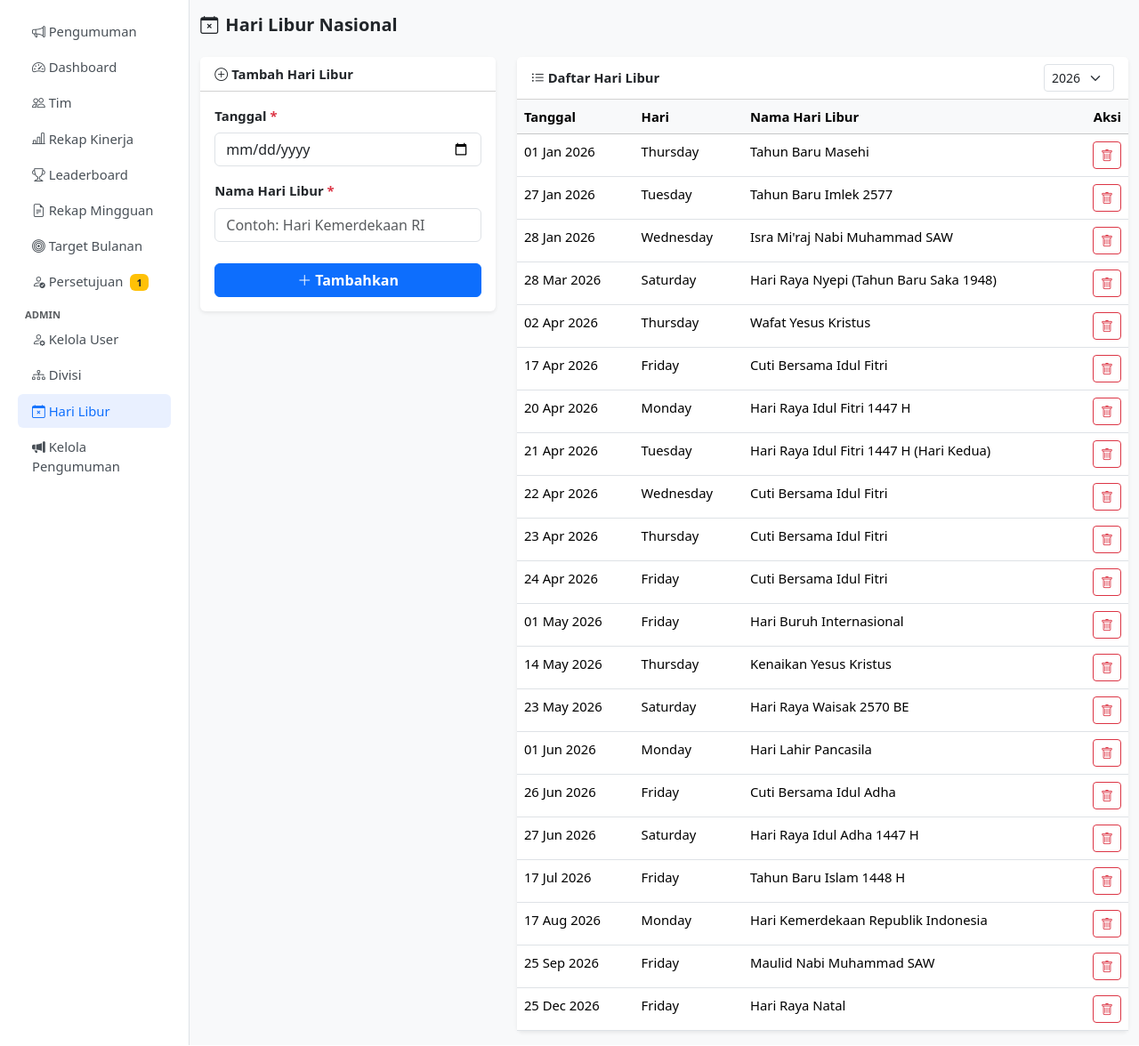
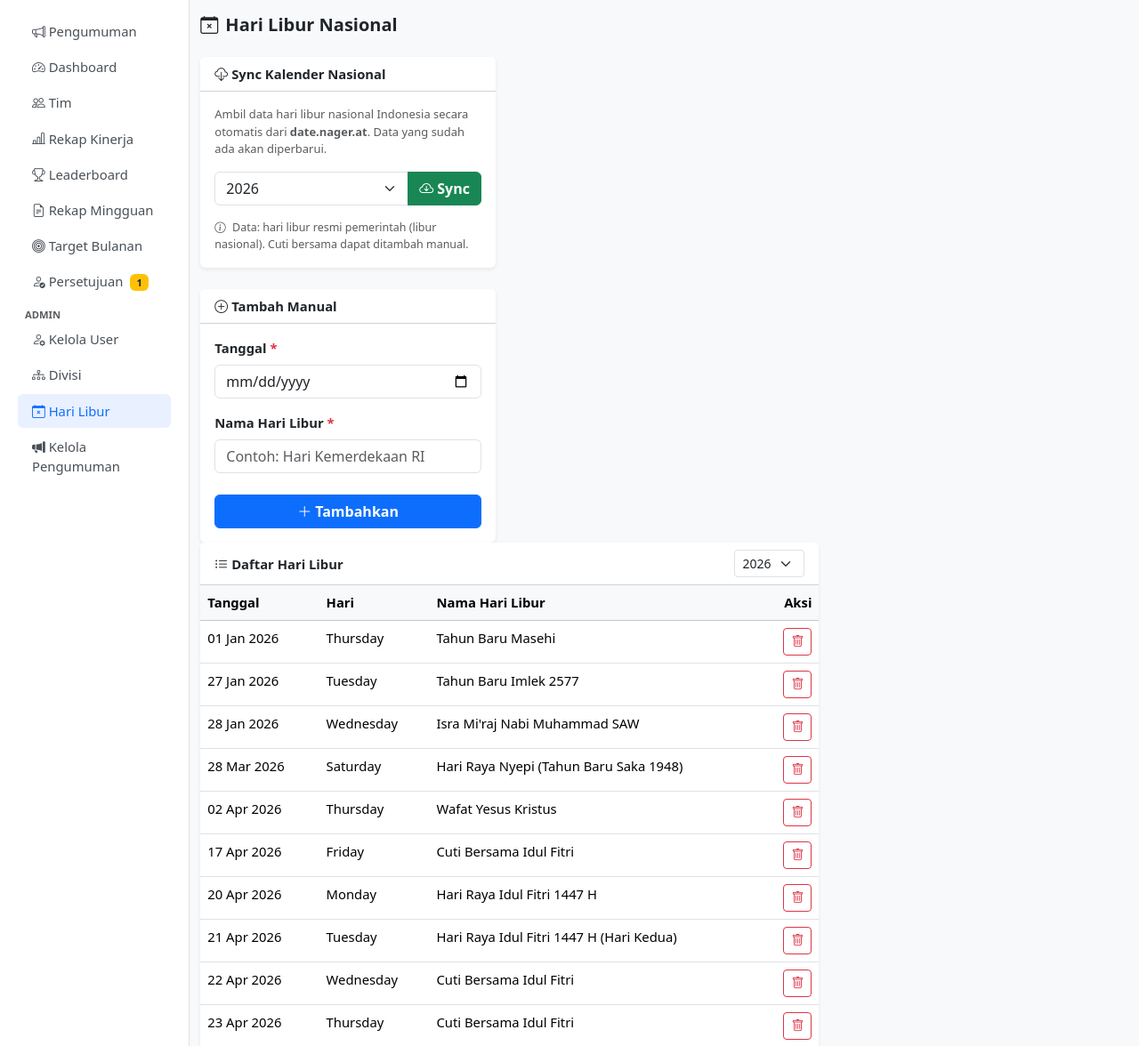
Before and after one commit to akmaldthree-ux/activity, a Laravel app: page /admin/holidays in a window 1280 px wide. Shown: the part 62-1238 px from the top of the page at 89% size. Run offline with Laravel 12, Linux system fonts and the light colour scheme; a user stored in the database is signed in; data comes from the database, SQL or seed files in the repository.

Commit message:
Add auto-sync holidays from Indonesia national calendar API
- SyncHolidays artisan command: php artisan holidays:sync {year}
- HolidayController::sync() fetches from date.nager.at API
- Admin panel now has Sync button with year selector
- Falls back gracefully if API is unreachable

Co-Authored-By: Claude Sonnet 4.6 <noreply@anthropic.com>
Claude-Session: https://claude.ai/code/session_01MnA8jvTMopWAgjh4N1wyUN

```diff
--- a/app/Http/Controllers/Admin/HolidayController.php
+++ b/app/Http/Controllers/Admin/HolidayController.php
@@ -5,6 +5,7 @@ namespace App\Http\Controllers\Admin;
 use App\Http\Controllers\Controller;
 use App\Models\Holiday;
 use Illuminate\Http\Request;
+use Illuminate\Support\Facades\Http;
 
 class HolidayController extends Controller
 {
@@ -34,4 +35,36 @@ class HolidayController extends Controller
         $holiday->delete();
         return back()->with('success', 'Hari libur berhasil dihapus.');
     }
+
+    public function sync(Request $request)
+    {
+        $year = $request->integer('year', now()->year);
+        $url  = "https://date.nager.at/api/v3/PublicHolidays/{$year}/ID";
+
+        try {
+            $response = Http::timeout(15)->get($url);
+        } catch (\Exception $e) {
+            return back()->with('error', 'Gagal terhubung ke API: ' . $e->getMessage());
+        }
+
+        if (!$response->successful()) {
+            return back()->with('error', "API error (HTTP {$response->status()}). Coba lagi nanti.");
+        }
+
+        $data  = $response->json();
+        $added = 0;
+
+        foreach ($data as $item) {
+            $date = $item['date'] ?? null;
+            $name = $item['localName'] ?? $item['name'] ?? null;
+            if (!$date || !$name) continue;
+
+            $exists = Holiday::where('date', $date)->exists();
+            Holiday::updateOrCreate(['date' => $date], ['name' => $name]);
+            if (!$exists) $added++;
+        }
+
+        $msg = "Sinkronisasi tahun {$year} selesai. {$added} hari libur baru ditambahkan dari " . count($data) . " total data.";
+        return back()->with('success', $msg);
+    }
 }
--- a/resources/views/admin/holidays/index.blade.php
+++ b/resources/views/admin/holidays/index.blade.php
@@ -7,12 +7,50 @@
     <h5 class="fw-bold mb-0"><i class="bi bi-calendar-x me-2"></i>Hari Libur Nasional</h5>
 </div>
 
+@if(session('error'))
+    <div class="alert alert-danger alert-dismissible fade show">
+        <i class="bi bi-exclamation-triangle me-1"></i>{{ session('error') }}
+        <button type="button" class="btn-close" data-bs-dismiss="alert"></button>
+    </div>
+@endif
+
 <div class="row g-4">
-    {{-- Tambah Hari Libur --}}
+    {{-- Tambah & Sync --}}
     <div class="col-lg-4">
+        {{-- Sync Otomatis --}}
+        <div class="card border-0 shadow-sm mb-4">
+            <div class="card-header bg-white fw-semibold">
+                <i class="bi bi-cloud-download me-1"></i>Sync Kalender Nasional
+            </div>
+            <div class="card-body">
+                <p class="text-muted small mb-3">
+                    Ambil data hari libur nasional Indonesia secara otomatis dari
+                    <strong>date.nager.at</strong>. Data yang sudah ada akan diperbarui.
+                </p>
+                <form action="{{ route('holidays.sync') }}" method="POST">
+                    @csrf
+                    <div class="input-group mb-3">
+                        <select name="year" class="form-select">
+                            @foreach(range(now()->year - 1, now()->year + 2) as $y)
+                                <option value="{{ $y }}" @selected($y == now()->year)>{{ $y }}</option>
+                            @endforeach
+                        </select>
+                        <button type="submit" class="btn btn-success fw-semibold">
+                            <i class="bi bi-cloud-arrow-down me-1"></i>Sync
+                        </button>
+                    </div>
+                </form>
+                <div class="text-muted" style="font-size:.78rem">
+                    <i class="bi bi-info-circle me-1"></i>
+                    Data: hari libur resmi pemerintah (libur nasional). Cuti bersama dapat ditambah manual.
+                </div>
+            </div>
+        </div>
+
+        {{-- Tambah Manual --}}
         <div class="card border-0 shadow-sm">
             <div class="card-header bg-white fw-semibold">
-                <i class="bi bi-plus-circle me-1"></i>Tambah Hari Libur
+                <i class="bi bi-plus-circle me-1"></i>Tambah Manual
             </div>
             <div class="card-body">
                 <form action="{{ route('admin.holidays.store') }}" method="POST">
@@ -36,6 +74,7 @@
                     </div>
                 </form>
             </div>
+        </div>
         </div>
     </div>
 
--- a/routes/web.php
+++ b/routes/web.php
@@ -94,6 +94,7 @@ Route::middleware('auth')->group(function () {
         Route::patch('users/{user}/toggle', [UserController::class, 'toggleActive'])->name('users.toggle');
         Route::get('holidays', [HolidayController::class, 'index'])->name('holidays.index');
         Route::post('holidays', [HolidayController::class, 'store'])->name('holidays.store');
+        Route::post('holidays/sync', [HolidayController::class, 'sync'])->name('holidays.sync');
         Route::delete('holidays/{holiday}', [HolidayController::class, 'destroy'])->name('holidays.destroy');
         Route::resource('announcements', AnnouncementController::class);
     });
```
Also changed, not shown: app/Console/Commands/SyncHolidays.php (added, +66 -0 lines).
